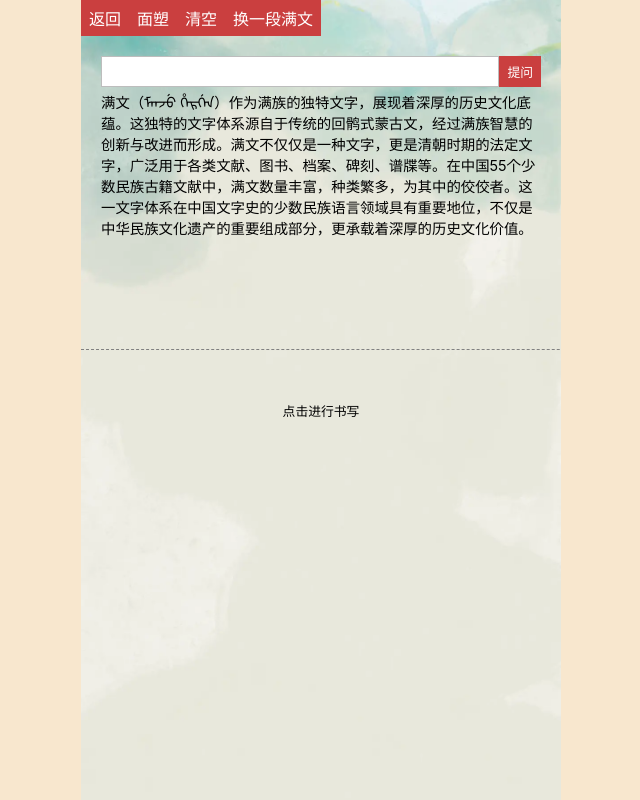
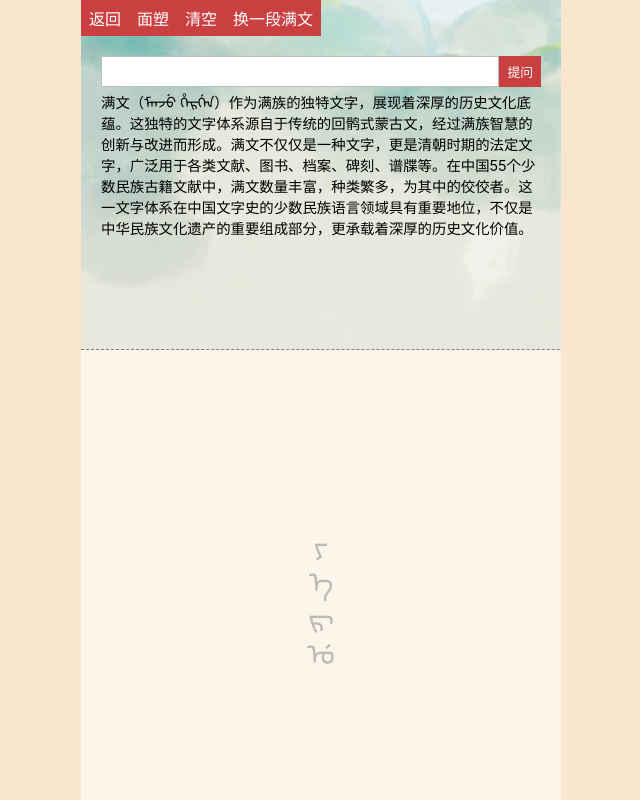
Before and after one commit to saurlax/riverechoes, a Nuxt app: page /calligraphy in a window 1280 px wide. Shown: the whole page, without its empty margins (319-959 px from the left). Built offline with nearby package versions, Linux system fonts and the light colour scheme.

Commit message:
feat:Transfer Manchu text to the div.

```diff
--- a/pages/calligraphy.vue
+++ b/pages/calligraphy.vue
@@ -3,68 +3,76 @@ import { onMounted, ref } from 'vue'
 import ask from '../components/ChatBox.vue'
 
 const tabletRef = ref<HTMLCanvasElement>()
+const textDivRef = ref<HTMLDivElement>()
 let ctx: CanvasRenderingContext2D
 let lastTouches: TouchList
+let tablet: HTMLCanvasElement;
 
-// 当前满文文本
-const currentManwenText = ref("ᠬᠠᠪᠤᠷ ᠤ᠋ᠨ ᠥᠷᠯᠥᠭᠡ")
-
-// 满文文本数组
+const currentManwenText = ref("ᠶᡝᡵᡠ")
 const manwenTexts = ref([
-  "ᠬᠠᠪᠤᠷ᠎ᠤ᠋ᠨ ᠤᠷᠢ",
-  "ᠳᠤᠷᠠᠲᠠᠢ"
+  "ᠶᡝᠪᡴᡝᠯᡝᠮᠪᡳ",
+  "ᠳᠤᠷᠠᠲᠠᠢ",
 ])
 
 onMounted(() => {
-  const tablet = tabletRef.value!
+  tablet = tabletRef.value!
   tablet.width = window.innerWidth
+  tablet.height = 450; // 设定固定高度
   ctx = tablet.getContext('2d')!
   ctx.lineCap = 'round'
   ctx.lineJoin = 'round'
   ctx.fillStyle = '#fcf6ea'
   ctx.fillRect(0, 0, tablet.width, tablet.height)
 
-  // 初始化绘制满文
   drawManwenText();
 })
 
 const drawManwenText = () => {
-  ctx.clearRect(0, 0, tabletRef.value!.width, tabletRef.value!.height); // 清空画布
-  ctx.fillStyle = 'rgba(128, 128, 128, 0.5)'; // 设置文本颜色
-  ctx.font = '40px SimSun'; // 设置字体和大小
-  ctx.textAlign = 'center';
-  ctx.textBaseline = 'middle';
+  ctx.clearRect(0, 0, tablet.width, tablet.height);
+  ctx.fillStyle = '#fcf6ea';
+  ctx.fillRect(0, 0, tablet.width, tablet.height);
 
-  // 计算文本的起始位置
-  const startX = tabletRef.value!.width / 2;
-  const startY = tabletRef.value!.height / 5;
+  const textDiv = textDivRef.value!;
+  textDiv.innerHTML = ''; // 清空之前的内容
+  textDiv.style.color = 'rgba(128, 128, 128, 0.5)';
+  textDiv.style.fontSize = '30px'; // 根据需要调整字体大小，避免越界
+  textDiv.style.textAlign = 'center';
+  textDiv.style.position = 'absolute';
+  textDiv.style.width = '100%';
+  textDiv.style.display = 'flex';
+  textDiv.style.flexDirection = 'column'; // 使内容垂直排列
+  textDiv.style.alignItems = 'center'; // 水平居中
+  textDiv.style.top = `200px`; // 调整位置
 
-  // 将文本竖直排布
+  // 遍历满文字符，逐个添加到 textDiv 中
   for (let i = 0; i < currentManwenText.value.length; i++) {
-    ctx.fillText(currentManwenText.value[i], startX, startY + (i * 20)); // 每个字符向下移动20像素
+    const charElement = document.createElement('div');
+    charElement.textContent = currentManwenText.value[i];
+    charElement.style.lineHeight = '1.2'; // 可以调整行高来控制字符间距
+    textDiv.appendChild(charElement);
   }
-}
+};
 
 const changeManwenText = () => {
   const randomIndex = Math.floor(Math.random() * manwenTexts.value.length);
-  currentManwenText.value = manwenTexts.value[randomIndex]; // 随机选择新文本
-  drawManwenText(); // 重新绘制满文
+  currentManwenText.value = manwenTexts.value[randomIndex];
+  drawManwenText();
 }
 
 const draw = (e: TouchEvent) => {
-  e.preventDefault()
-  let el = e.target as any
+  e.preventDefault();
+  let el = e.target as any;
 
-  // 获取元素相对于页面的偏移量
-  let offsetX = 0
-  let offsetY = 0
+  let offsetX = 0;
+  let offsetY = 0;
   while (el && !isNaN(el.offsetLeft) && !isNaN(el.offsetTop)) {
-    offsetX += el.offsetLeft - el.scrollLeft
-    offsetY += el.offsetTop - el.scrollTop
-    el = el.offsetParent
+    offsetX += el.offsetLeft - el.scrollLeft;
+    offsetY += el.offsetTop - el.scrollTop;
+    el = el.offsetParent;
   }
 
   if (e.type === 'touchstart') lastTouches = e.touches
+
   for (const i of e.touches) {
     ctx.beginPath()
     ctx.lineWidth = i.force
@@ -76,13 +84,11 @@ const draw = (e: TouchEvent) => {
 }
 
 const clearCanvas = () => {
-  ctx.clearRect(0, 0, tabletRef.value!.width, tabletRef.value!.height)
-  ctx.fillStyle = '#fcf6ea'
-  ctx.fillRect(0, 0, tabletRef.value!.width, tabletRef.value!.height) // 重绘背景
-  drawManwenText(); // 重新绘制满文文本
+  ctx.clearRect(0, 0, tablet.width, tablet.height);
+  ctx.fillStyle = '#fcf6ea';
+  ctx.fillRect(0, 0, tablet.width, tablet.height);
+  drawManwenText();
 }
-
-
 </script>
 
 <template>
@@ -91,11 +97,14 @@ const clearCanvas = () => {
       <router-link to="/map"><button>返回</button></router-link>
       <router-link to="/craft"><button>面塑</button></router-link>
       <button @click="clearCanvas">清空</button>
-    <button @click="changeManwenText">换一段满文</button> <!-- 修改按钮功能 -->
+      <button @click="changeManwenText">换一段满文</button>
     </div>
     <ask class="box"
-      defaultText="满文（ᠮᠠᠨᠵᡠ ᡥᡝᡵᡤᡝᠨ）作为满族的独特文字，展现着深厚的历史文化底蕴。这独特的文字体系源自于传统的回鹘式蒙古文，经过满族智慧的创新与改进而形成。满文不仅仅是一种文字，更是清朝时期的法定文字，广泛用于各类文献、图书、档案、碑刻、谱牒等。在中国55个少数民族古籍文献中，满文数量丰富，种类繁多，为其中的佼佼者。这一文字体系在中国文字史的少数民族语言领域具有重要地位，不仅是中华民族文化遗产的重要组成部分，更承载着深厚的历史文化价值。" />
-    <canvas height="450px" ref="tabletRef" width="100px" @touchstart="draw" @touchmove="draw"></canvas>
+         defaultText="满文（ᠮᠠᠨᠵᡠ ᡥᡝᡵᡤᡝᠨ）作为满族的独特文字，展现着深厚的历史文化底蕴。这独特的文字体系源自于传统的回鹘式蒙古文，经过满族智慧的创新与改进而形成。满文不仅仅是一种文字，更是清朝时期的法定文字，广泛用于各类文献、图书、档案、碑刻、谱牒等。在中国55个少数民族古籍文献中，满文数量丰富，种类繁多，为其中的佼佼者。这一文字体系在中国文字史的少数民族语言领域具有重要地位，不仅是中华民族文化遗产的重要组成部分，更承载着深厚的历史文化价值。" />
+
+    <canvas height="450px" ref="tabletRef" width="100%" @touchstart="draw" @touchmove="draw"></canvas>
+
+    <div class="manwen-text" ref="textDivRef"></div>
     <div class="tip">点击进行书写</div>
   </div>
 </template>
@@ -113,7 +122,23 @@ canvas {
   position: absolute;
   bottom: 0;
   border-top: 1px dashed gray;
+  z-index: 1; /* 确保canvas在较低的层级 */
 }
 
+.manwen-text {
+  position: absolute;
+  width: 100%; /* 确保宽度充满画布 */
+  text-align: center;
+  color: rgba(128, 128, 128, 0.5);
+  font-size: 40px;
+  z-index: 2; /* 确保在 canvas 之上 */
+  pointer-events: none;
+  display: flex; /* 使用flex布局 */
+  flex-direction: column; /* 垂直排列 */
+  align-items: center; /* 水平居中 */
+  justify-content: center; /* 垂直居中 */
+  top: 0; /* 调整到合适的位置 */
+  height: 100%; /* 占满整个高度 */
+}
 
 </style>
```
